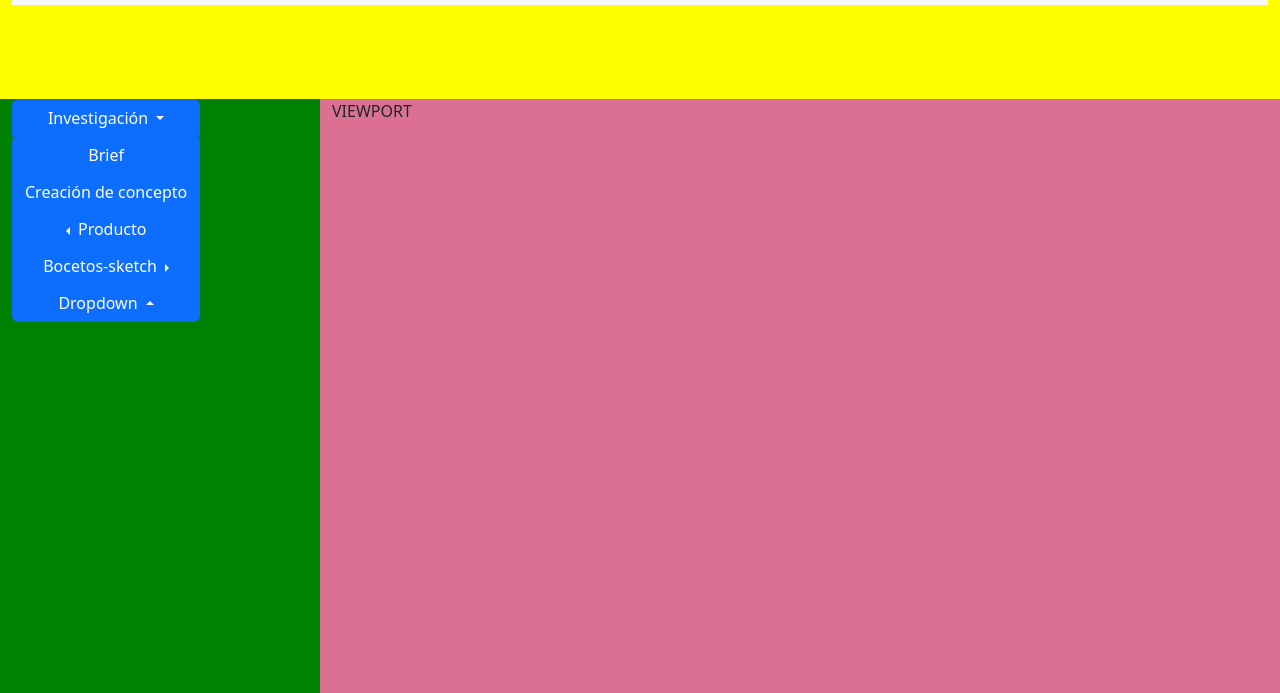
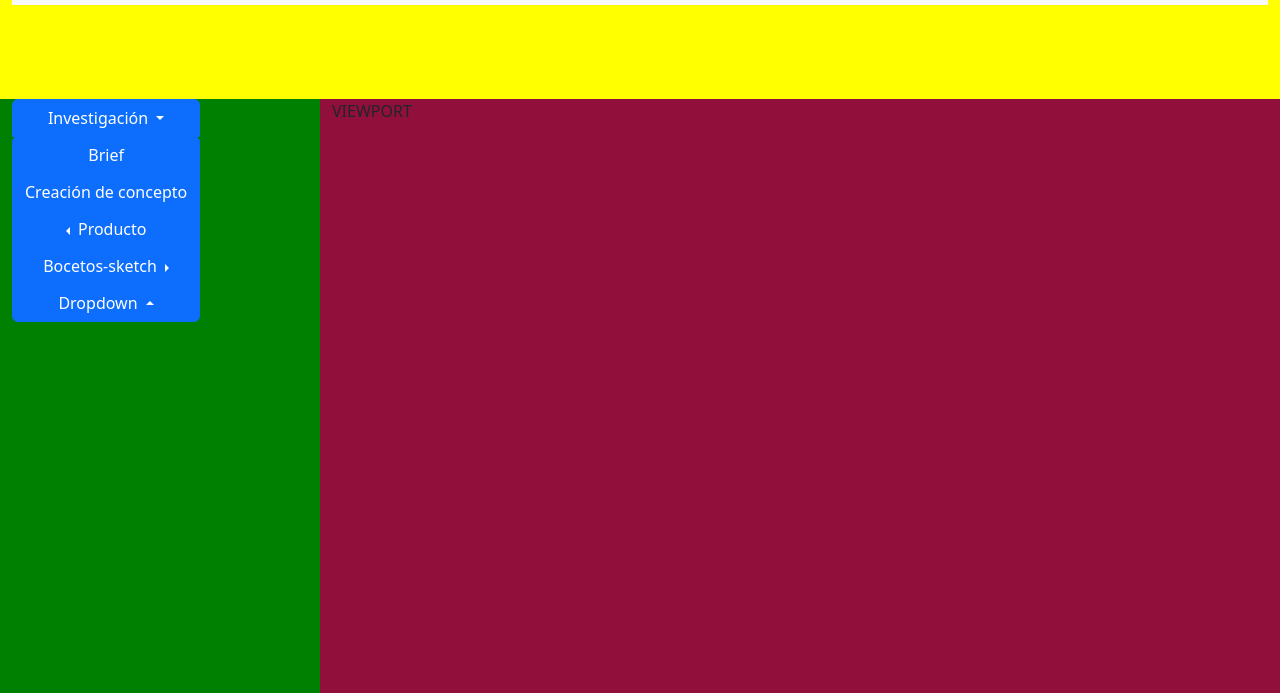
Before and after one commit to camiilamorales081-ux/fases-de-producci-n, a plain HTML site: page index.html in a window 1280 px wide. Shown: the part 107-800 px from the top of the page. Drawn offline with nearby package versions, Linux system fonts and the light colour scheme.

```diff
--- a/index.html
+++ b/index.html
@@ -15,7 +15,7 @@
             height: 900px;
         }
         .caja3 {
-            background-color: palevioletred;
+            background-color: rgb(145, 16, 59);
             height: 900px;
         }
         .caja4 {
@@ -29,7 +29,7 @@
     <div class="container-fluid">
         <div class="row">
             <div class="col-12 col-sm-12 col-md-12 col-lg-12 col-xl-12 col-xxl-12 caja1">
-                <!-- As a link -->
+                   <!-- As a link -->
 <nav class="navbar bg-body-tertiary">
   <div class="container-fluid">
     <a class="navbar-brand" href="#">Maria c</a>
```
